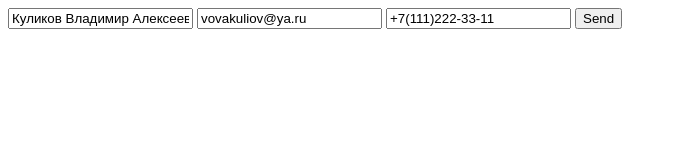
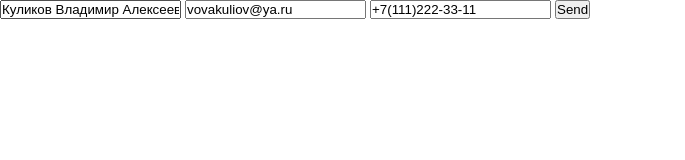
Before and after one commit to vovakulikov/node-school, a website: page index.html in a window 1280 px wide. Shown: the whole page, without its empty margins (0-685 px from the left). Drawn offline with Linux system fonts and the light colour scheme.

Commit message:
Add style

```diff
--- a/index.html
+++ b/index.html
@@ -4,10 +4,11 @@
     <meta charset="UTF-8">
     <meta name="viewport" content="width=device-width, initial-scale=1.0">
     <meta http-equiv="X-UA-Compatible" content="ie=edge">
+    <link rel="stylesheet" href="style.css">
     <title>Yandex Node</title>
 </head>
 <body>
-    <form id="myForm" action="">
+    <form id="myForm" action="/static/success.json">
         <input type="text" name="fio" />
         <input type="text" name="email" />
         <input type="tel" name="phone" />
--- /dev/null
+++ b/style.css
@@ -0,0 +1,9 @@
+* {
+    margin: 0;
+    padding: 0;
+    box-sizing: border-box;
+}
+
+.error {
+     border: 1px solid red;
+}
```
